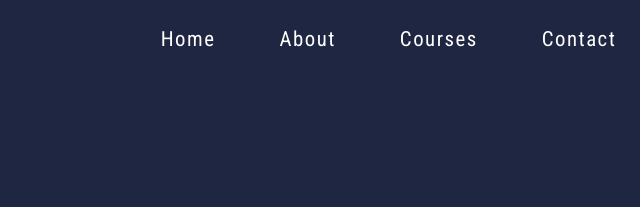
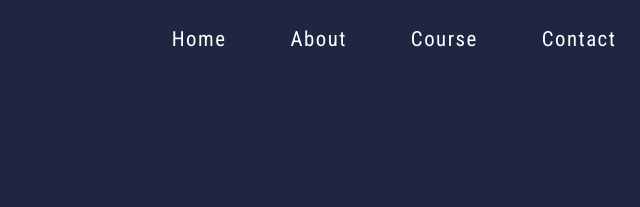
Before and after one commit to christianahmson/herculesweb, a plain HTML site: page index.html in a window 1280 px wide. Shown: the top 207 px of the page, 510-1150 px from the left. Drawn offline with nearby package versions, Linux system fonts and the light colour scheme.

Commit message:
Update index.html

```diff
--- a/index.html
+++ b/index.html
@@ -25,7 +25,7 @@
             <ul class="nav__menu">
                 <li><a href="index.html">Home</a></li>
                 <li><a href="about.html">About</a></li>
-                <li><a href="course.html">Courses</a></li>
+                <li><a href="course.html">Course</a></li>
                 <li><a href="contact.html">Contact</a></li>
             </ul>
             <button id="open-menu-button" ><i class="uil uil-bars"></i></button>
```
